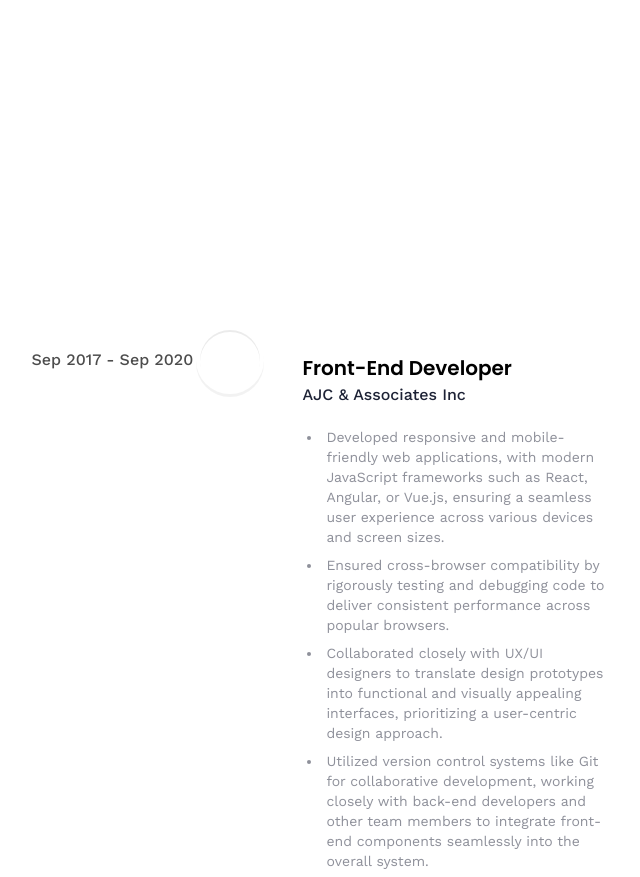
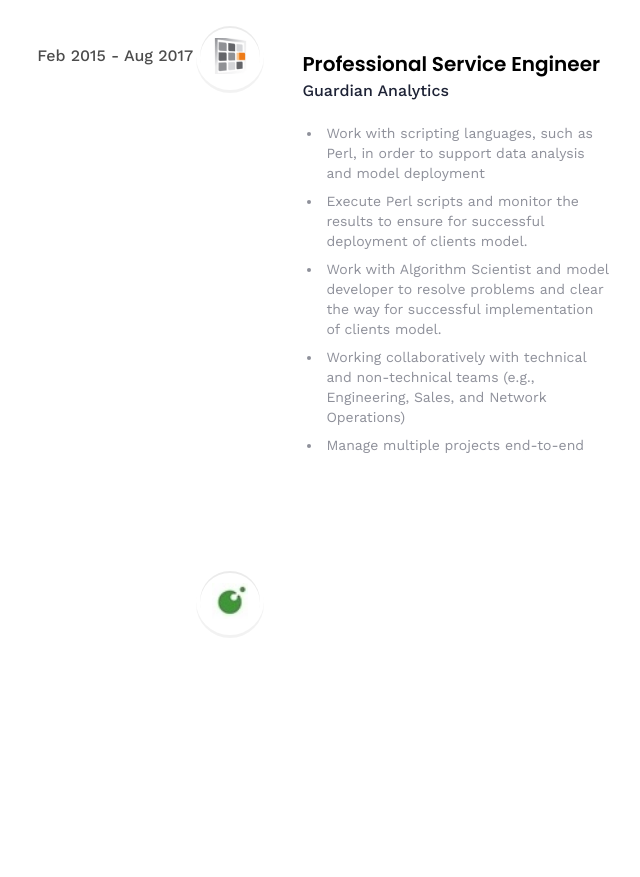
Before and after one commit to Halo911/3d_portfolio, a React (Vite) app: page /about in a window 1280 px wide. Shown: the part 1920-2797 px from the top of the page, without its empty margins (410-1050 px from the left). Built offline with nearby package versions, Linux system fonts and the light colour scheme.

Commit message:
resume changed

```diff
--- a/src/constants/index.js
+++ b/src/constants/index.js
@@ -127,11 +127,11 @@ export const skills = [
     name: 'Java',
     type: 'Backend',
   },
-  {
-    imageUrl: python,
-    name: 'Python',
-    type: 'Frontend',
-  },
+  // {
+  //   imageUrl: python,
+  //   name: 'Python',
+  //   type: 'Frontend',
+  // },
   {
     imageUrl: springboot,
     name: 'Spring Boot',
@@ -151,38 +151,37 @@ export const skills = [
 
 export const experiences = [
   {
-    title: 'Senior Java Developer',
+    title: 'Java Developer',
     company_name: 'Paramount Commerce',
     icon: paramountcommerce,
     iconBg: '#FFFFFF',
-    date: 'Sep 2020 - Present',
+    date: 'Sep 2020 - May 2024',
     points: [
-      'Design and development of microservices with Domain Driven Design principles using the Spring Boot framework, ensuring scalability, and improving overall system reliability.',
       'Designed and implemented RESTful APIs using the latest version of Spring Boot, facilitating seamless communication between the front-end and back-end components.',
-      'Developed and optimized database queries using Hibernate, improving the efficiency of data retrieval and analysis.',
+      'Developed and optimized database queries to improve the efficiency of data retrieval and analysis.',
       'Developed and maintained Java-based applications, focusing on both front-end and back-end components.',
       'Collaborated with cross-functional teams to deliver feature-rich applications, ensuring adherence to coding standards and best practices.',
       'Implemented authentication and authorization mechanisms, leveraging Spring Security for secure user access and data protection.',
       'Integrated CI/CD pipelines, automating testing and deployment processes to achieve faster and more reliable releases.',
       'Utilized containerization technologies such as Docker for efficient deployment and scalability, minimizing downtime and improving system reliability.',
-      'Worked closely with database administrators to design and optimize database schemas, enhancing data retrieval and storage efficiency.',
-      'Stayed current with emerging technologies and industry trends, incorporating relevant tools and frameworks to continually improve the development stack.',
+      // 'Worked closely with database administrators to design and optimize database schemas, enhancing data retrieval and storage efficiency.',
+      // 'Stayed current with emerging technologies and industry trends, incorporating relevant tools and frameworks to continually improve the development stack.',
     ],
   },
-  {
-    title: 'Front-End Developer',
-    company_name: 'AJC & Associates Inc',
-    icon: null,
-    iconBg: '#ffffff',
-    date: 'Sep 2017 - Sep 2020',
-    points: [
-      'Developed responsive and mobile-friendly web applications, with modern JavaScript frameworks such as React, Angular, or Vue.js, ensuring a seamless user experience across various devices and screen sizes.',
-      ,
-      'Ensured cross-browser compatibility by rigorously testing and debugging code to deliver consistent performance across popular browsers.',
-      'Collaborated closely with UX/UI designers to translate design prototypes into functional and visually appealing interfaces, prioritizing a user-centric design approach.',
-      'Utilized version control systems like Git for collaborative development, working closely with back-end developers and other team members to integrate front-end components seamlessly into the overall system.',
-    ],
-  },
+  // {
+  //   title: 'Front-End Developer',
+  //   company_name: 'AJC & Associates Inc',
+  //   icon: null,
+  //   iconBg: '#ffffff',
+  //   date: 'Sep 2017 - Sep 2020',
+  //   points: [
+  //     'Developed responsive and mobile-friendly web applications, with modern JavaScript frameworks such as React, Angular, or Vue.js, ensuring a seamless user experience across various devices and screen sizes.',
+  //     ,
+  //     'Ensured cross-browser compatibility by rigorously testing and debugging code to deliver consistent performance across popular browsers.',
+  //     'Collaborated closely with UX/UI designers to translate design prototypes into functional and visually appealing interfaces, prioritizing a user-centric design approach.',
+  //     'Utilized version control systems like Git for collaborative development, working closely with back-end developers and other team members to integrate front-end components seamlessly into the overall system.',
+  //   ],
+  // },
   {
     title: 'Professional Service Engineer',
     company_name: 'Guardian Analytics',
@@ -190,8 +189,8 @@ export const experiences = [
     iconBg: '#ffffff',
     date: 'Feb 2015 - Aug 2017',
     points: [
-      'Work with scripting languages, such as Perl, Awk, Bash, and Python, in order to support data analysis and model deployment',
-      'Execute Perl and Python scripts and monitor the results to ensure for successful deployment of clients model.',
+      'Work with scripting languages, such as Perl, in order to support data analysis and model deployment',
+      'Execute Perl scripts and monitor the results to ensure for successful deployment of clients model.',
       'Work with Algorithm Scientist and model developer to resolve problems and clear the way for successful implementation of clients model.',
       'Working collaboratively with technical and non-technical teams (e.g., Engineering, Sales, and Network Operations)',
       'Manage multiple projects end-to-end',
@@ -225,12 +224,16 @@ export const experiences = [
     ],
   },
   {
-    title: 'E-Commerce Programmer',
+    title: 'E-Commerce Developer',
     company_name: 'Global Connexxions',
     icon: null,
     iconBg: '#ffffff',
     date: 'Apr 1999 - Apr 2007',
-    points: [],
+    points: [
+      'Develop and maintain e-commerce website',
+      'Implement backend with ASP',
+      'Design and create user interface with HTML, CSS, and JavaScript',
+    ],
   },
 ];
 
--- a/src/pages/About.jsx
+++ b/src/pages/About.jsx
@@ -27,8 +27,7 @@ const About = () => {
           skill set spanning front-end and back-end development, coupled with
           certifications as an Oracle Certified Java Programmer, I bring a
           wealth of experience and expertise to every project. From designing
-          responsive web applications with modern frameworks like React and
-          Vue.js to architecting microservices using Spring Boot, my journey in
+          responsive web applications with modern frameworks like React to server-side APIs developments using Spring Boot, my journey in
           the realm of software development has been marked by a relentless
           pursuit of excellence. Through collaborative endeavors with
           cross-functional teams, I've honed my ability to navigate the full
--- a/src/pages/Projects.jsx
+++ b/src/pages/Projects.jsx
@@ -15,27 +15,8 @@ const Projects = () => {
       </h1>
 
       <p className="text-slate-500 mt-2 leading-relaxed">
-        I've embarked on numerous projects throughout the years, but these are
-        the ones I hold closest to my heart. Many of them are open-source, so if
-        you come across something that piques your interest, feel free to
-        explore the codebase and contribute your ideas for further enhancements.
-        Your collaboration is highly valued!
+        Following projects showcases my skills and experience through real-world examples of my work. Each project is briefly described with links to code repositories and live demos in it. It reflects my ability to solve complex problems, work with different technologies, and manage projects effectively.
       </p>
-
-      <div className="flex flex-wrap my-20 gap-16">
-        {projects.map((project) => (
-          <div className="lg:w-[400px] w-full" key={project.name}>
-            <div className="block-container w-12 h-12">
-              <div className={`btn-back rounded-xl ${project.theme}`} />
-              <div className="btn-front rounded-xl flex justify-center items-center">
-                <img
-                  src={project.iconUrl}
-                  alt="threads"
-                  className="w-1/2 h-1/2 object-contain"
-                />
-              </div>
-            </div>
-
       <div className="mt-5 flex flex-col">
         <h4 className="text-2xl font-poppins font-semibold">
           {project.name}
@@ -57,9 +38,7 @@ const Projects = () => {
           />
         </div>
       </div>
-          </div>
-        ))}
-      </div>
+
 
       <hr className="border-slate-200" />
 
```
Lines whose indentation alone changed are shown as unchanged.
